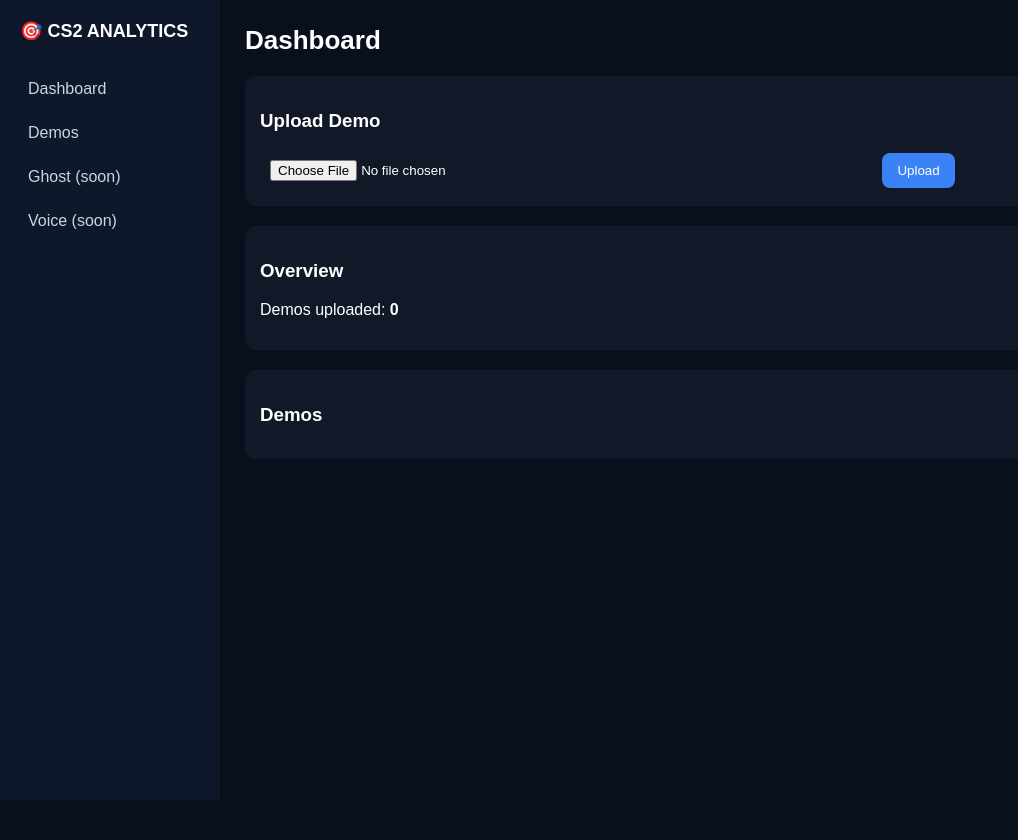
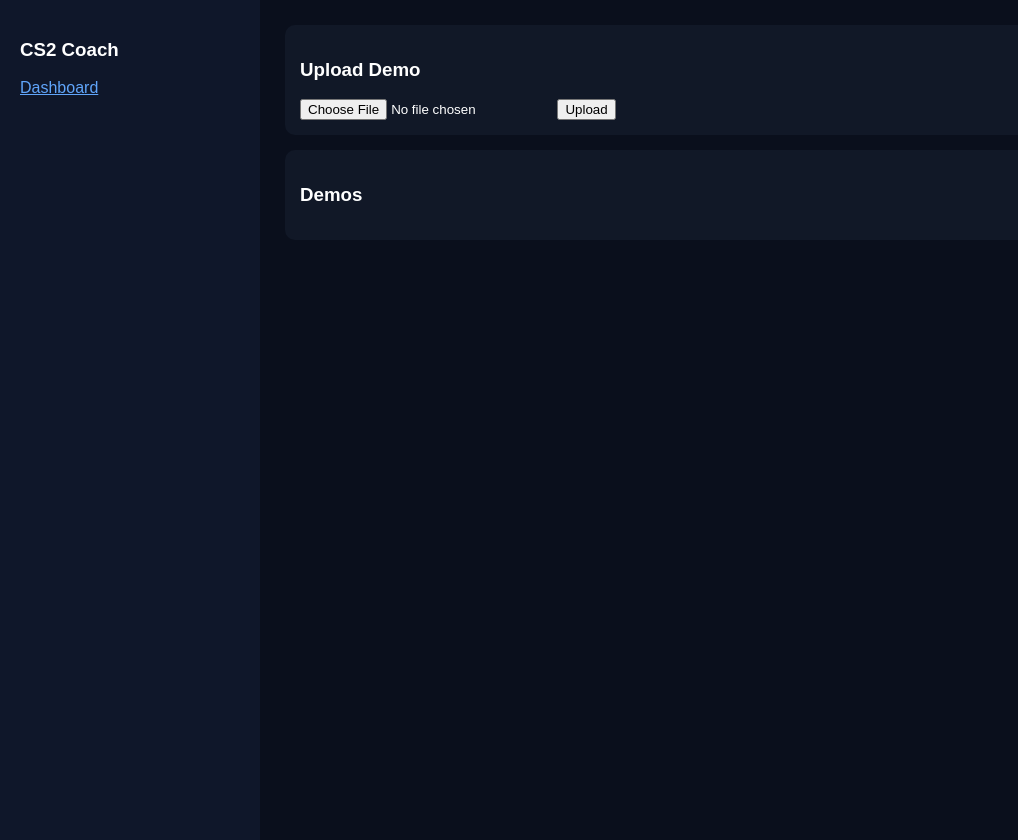
Before and after one commit to franciscompereira202212-hue/cs2-analytics-mvp, a website: page public/index.html in a window 1280 px wide. Shown: the whole page, without its empty margins (0-1018 px from the left). Before the commit the page ends 800 px from the top, so only its background shows below. Drawn offline with Linux system fonts and the light colour scheme; no server answers.

Commit message:
Update index.html

```diff
--- a/public/index.html
+++ b/public/index.html
@@ -2,7 +2,7 @@
 <html>
 <head>
   <meta charset="UTF-8" />
-  <title>CS2 Analytics</title>
+  <title>CS2 Coach Dashboard</title>
 
   <style>
     body {
@@ -13,121 +13,46 @@
       display: flex;
     }
 
-    /* SIDEBAR */
     .sidebar {
       width: 220px;
       background: #0f172a;
       height: 100vh;
       padding: 20px;
-      box-sizing: border-box;
     }
 
-    .logo {
-      font-size: 18px;
-      font-weight: bold;
-      margin-bottom: 30px;
-    }
-
-    .nav {
-      display: flex;
-      flex-direction: column;
-      gap: 10px;
-    }
-
-    .nav a {
-      color: #cbd5e1;
-      text-decoration: none;
-      padding: 8px;
-      border-radius: 6px;
-    }
-
-    .nav a:hover {
-      background: #1e293b;
-    }
-
-    /* MAIN */
     .main {
       flex: 1;
       padding: 25px;
-    }
-
-    .title {
-      font-size: 26px;
-      font-weight: bold;
-      margin-bottom: 20px;
     }
 
     .card {
       background: #111827;
       padding: 15px;
       border-radius: 10px;
-      margin-bottom: 20px;
-    }
-
-    input {
-      padding: 10px;
-      width: 60%;
-    }
-
-    button {
-      padding: 10px 15px;
-      background: #3b82f6;
-      border: none;
-      color: white;
-      border-radius: 8px;
-      cursor: pointer;
-      margin-left: 10px;
-    }
-
-    button:hover {
-      background: #2563eb;
-    }
-
-    ul {
-      padding-left: 18px;
+      margin-bottom: 15px;
     }
 
     a {
       color: #60a5fa;
-      text-decoration: none;
     }
   </style>
 </head>
 
 <body>
 
-<!-- SIDEBAR -->
 <div class="sidebar">
-  <div class="logo">🎯 CS2 ANALYTICS</div>
-
-  <div class="nav">
-    <a href="#">Dashboard</a>
-    <a href="#">Demos</a>
-    <a href="#">Ghost (soon)</a>
-    <a href="#">Voice (soon)</a>
-  </div>
+  <h3>CS2 Coach</h3>
+  <p><a href="#">Dashboard</a></p>
 </div>
 
-<!-- MAIN -->
 <div class="main">
 
-  <div class="title">Dashboard</div>
-
-  <!-- UPLOAD -->
   <div class="card">
     <h3>Upload Demo</h3>
-
     <input type="file" id="file">
     <button onclick="upload()">Upload</button>
   </div>
 
-  <!-- STATS -->
-  <div class="card">
-    <h3>Overview</h3>
-    <p>Demos uploaded: <b id="count">0</b></p>
-  </div>
-
-  <!-- LIST -->
   <div class="card">
     <h3>Demos</h3>
     <ul id="list"></ul>
@@ -136,10 +61,8 @@
 </div>
 
 <script>
-
 async function upload() {
   const file = document.getElementById("file").files[0];
-  if (!file) return alert("Escolhe um ficheiro");
 
   const data = new FormData();
   data.append("demo", file);
@@ -149,14 +72,12 @@ async function upload() {
     body: data
   });
 
-  loadDemos();
+  load();
 }
 
-async function loadDemos() {
+async function load() {
   const res = await fetch("/demos");
   const files = await res.json();
-
-  document.getElementById("count").innerText = files.length;
 
   const list = document.getElementById("list");
   list.innerHTML = "";
@@ -164,17 +85,16 @@ async function loadDemos() {
   files.forEach(f => {
     const li = document.createElement("li");
 
-    const link = document.createElement("a");
-    link.href = `/demo.html?file=${encodeURIComponent(f)}`;
-    link.textContent = "▶ " + f;
+    const a = document.createElement("a");
+    a.href = `/demo.html?file=${f}`;
+    a.textContent = f;
 
-    li.appendChild(link);
+    li.appendChild(a);
     list.appendChild(li);
   });
 }
 
-loadDemos();
-
+load();
 </script>
 
 </body>
```
